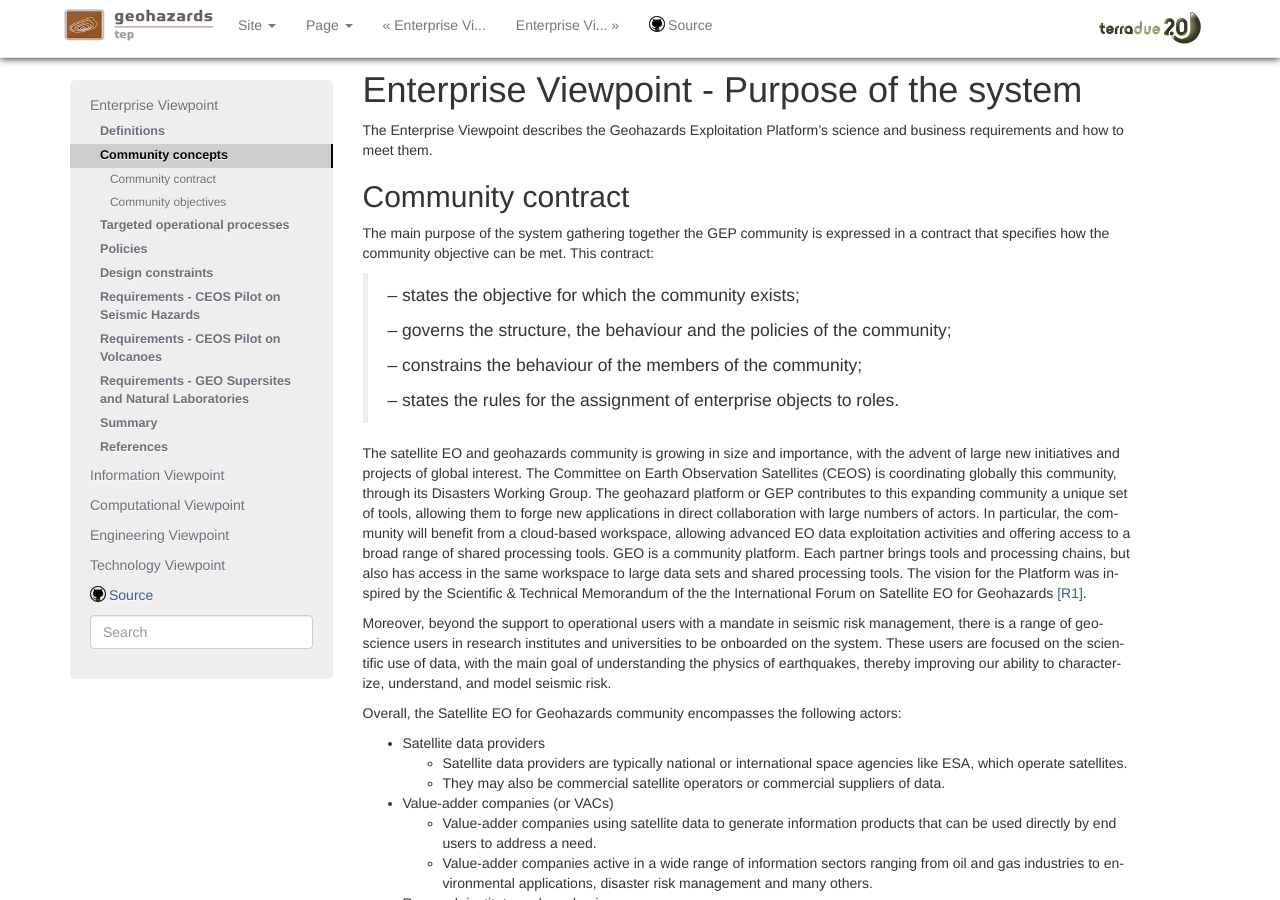
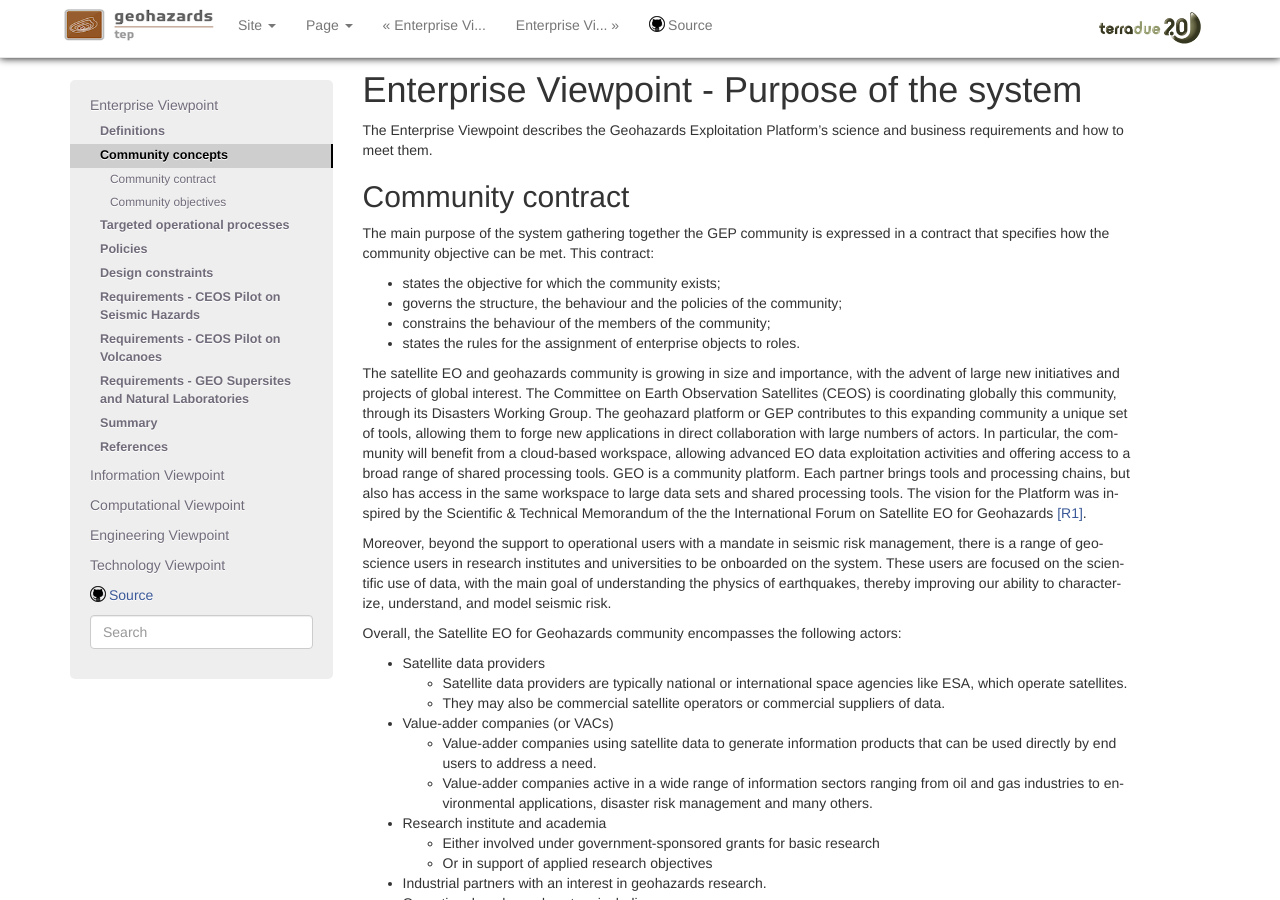
Before and after one commit to Terradue/doc-tep-geohazards-arch, a Sphinx documentation site: the page built from source/enterprise/purpose.rst, in a window 1280 px wide and 900 px high. Built offline with Sphinx 7.4.7, drawn with Linux system fonts in a browser that asks for light colours.

```diff
--- a/source/enterprise/purpose.rst
+++ b/source/enterprise/purpose.rst
@@ -8,13 +8,13 @@ Community contract
 
 The main purpose of the system gathering together the GEP community is expressed in a contract that specifies how the community objective can be met. This contract:
 
- – states the objective for which the community exists;
++ states the objective for which the community exists;
 
- – governs the structure, the behaviour and the policies of the community;
++ governs the structure, the behaviour and the policies of the community;
 
- – constrains the behaviour of the members of the community;
++ constrains the behaviour of the members of the community;
 
- – states the rules for the assignment of enterprise objects to roles.
++ states the rules for the assignment of enterprise objects to roles.
 
 The satellite EO and geohazards community is growing in size and importance, with the advent of large new initiatives and projects of global interest.
 The Committee on Earth Observation Satellites (CEOS) is coordinating globally this community, through its Disasters Working Group.
```
